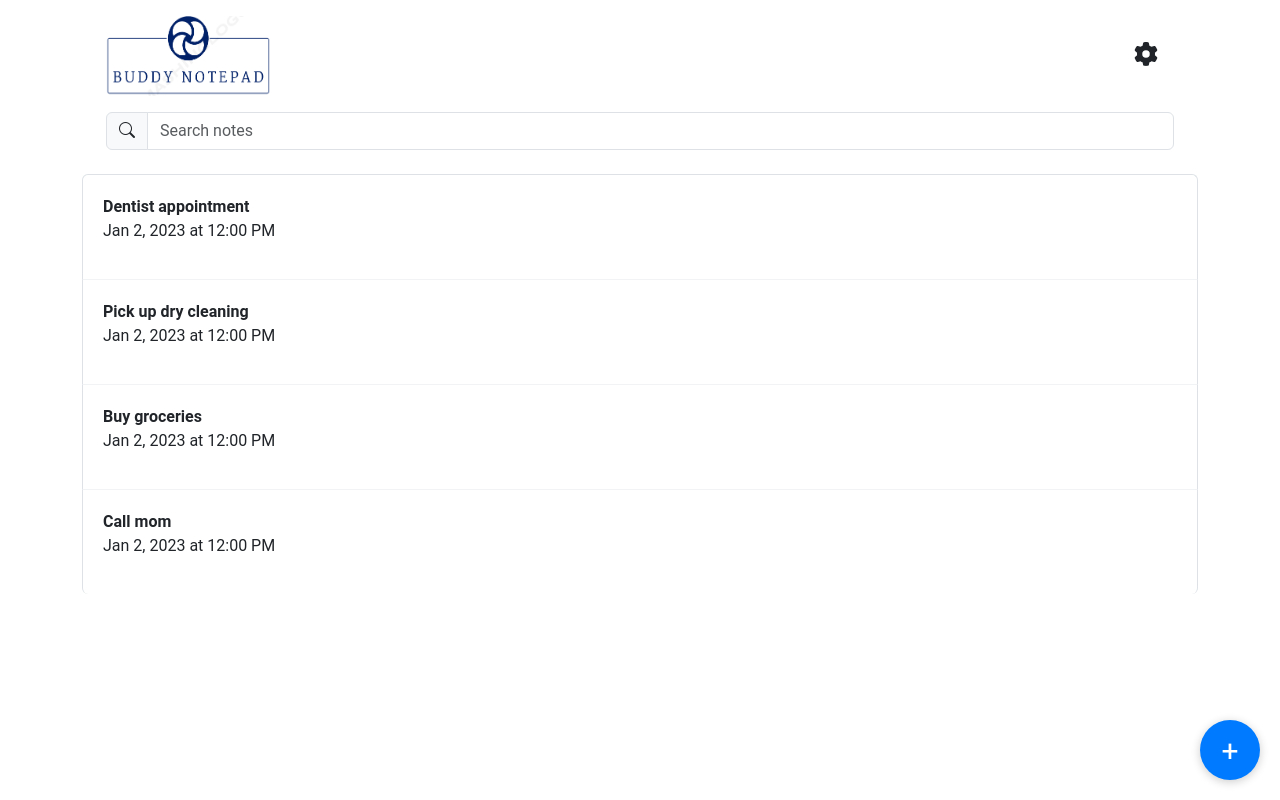
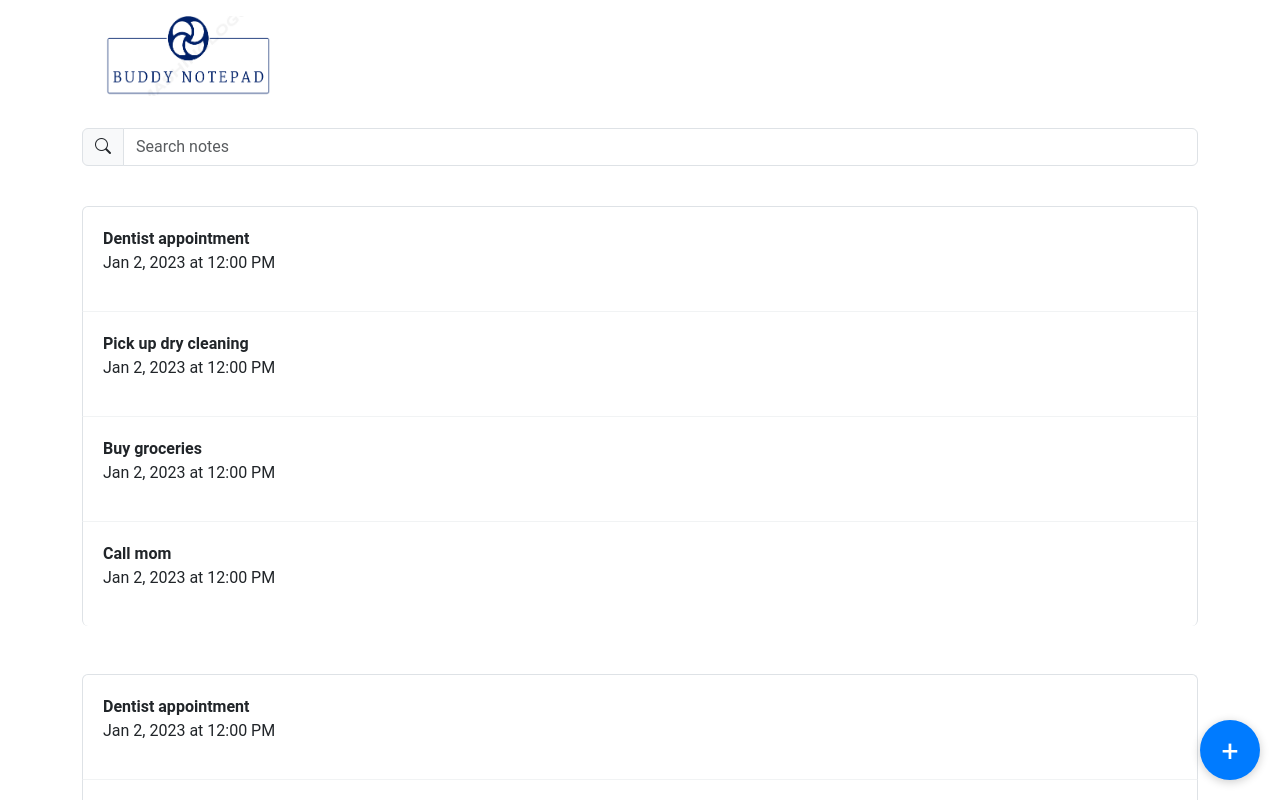
Before and after one commit to AKW254/Buddy-notepad, a React (Create React App) app: page / in a window 1280 px wide. Shown: the top 800 px of the page. Built offline with nearby package versions, Linux system fonts and the light colour scheme.

Commit message:
Implemented the search Functionalist

```diff
--- a/src/App.js
+++ b/src/App.js
@@ -45,6 +45,11 @@ function App() {
     <div className="container">
     <Header />
       <Search searchTerm={searchTerm} handleSearch={handleSearch} />
+       {filteredNotes.length > 0 ? (
+        <Listnote notes={filteredNotes} openModal={openModal} />
+      ) : (
+        <p className="text-center my-3 py-4">No notes available.</p>
+      )}
       <Listnote notes={filteredNotes} openModal={openModal} />
       <Footer openModal={() => openModal(null)} />
       {showModal && <Notemodal note={selectedNote} onClose={closeModal} />}
--- a/src/Header.js
+++ b/src/Header.js
@@ -8,9 +8,6 @@ function Header() {
       <div className="d-flex align-items-center">
         <img src={logo} alt="Logo" className="me-3 px-2" style={{ width: '180px', height: '80px', }}  />
       </div>
-      <div>
-        <FontAwesomeIcon icon={faCog} className="settings-icon col align-self-end me-4" />
-       </div>
 
 </header>
 
--- a/src/Search.js
+++ b/src/Search.js
@@ -1,18 +1,21 @@
 import React from 'react';
-import { InputGroup, FormControl } from 'react-bootstrap';
-function Search() {
+function Search({ searchTerm ,handleSearch }) {
   return (
-    <div>
-      <InputGroup className="px-4 me-4">
-                <InputGroup.Text  id="search-icon">
+    <div className="search-bar my-3">
+      <div className="input-group">
+        <span className="input-group-text" id="search-icon">
           <i className="bi bi-search"></i>
-                </InputGroup.Text>
-                <FormControl
+        </span>
+        <input
+          type="text"
+          className="form-control"
           placeholder="Search notes"
           aria-label="Search notes"
           aria-describedby="search-icon"
+          value={searchTerm}
+          onChange={handleSearch}
         />
-            </InputGroup>
+      </div>
     </div>
   )
 }
```
Lines whose indentation alone changed are shown as unchanged.
